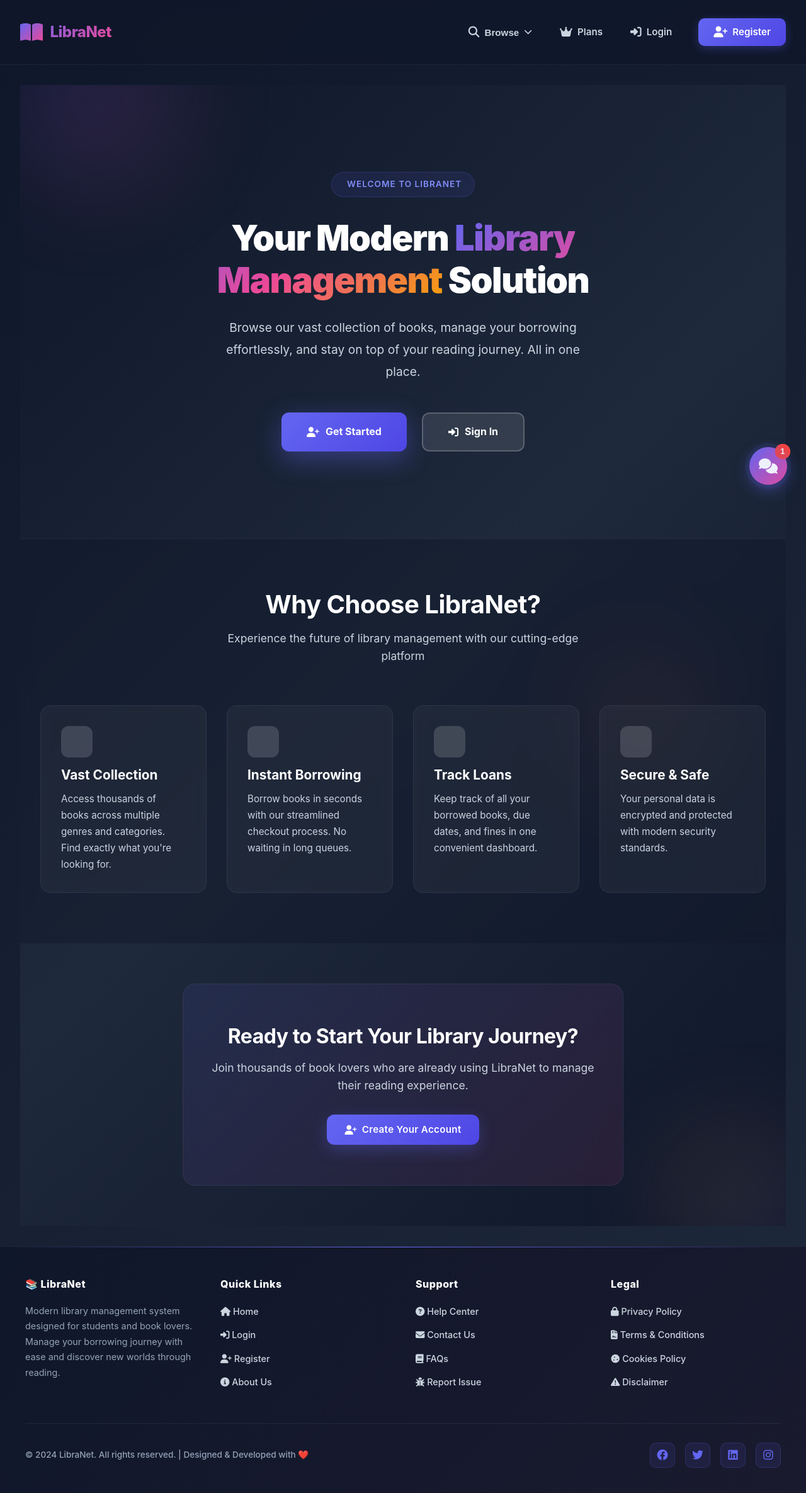
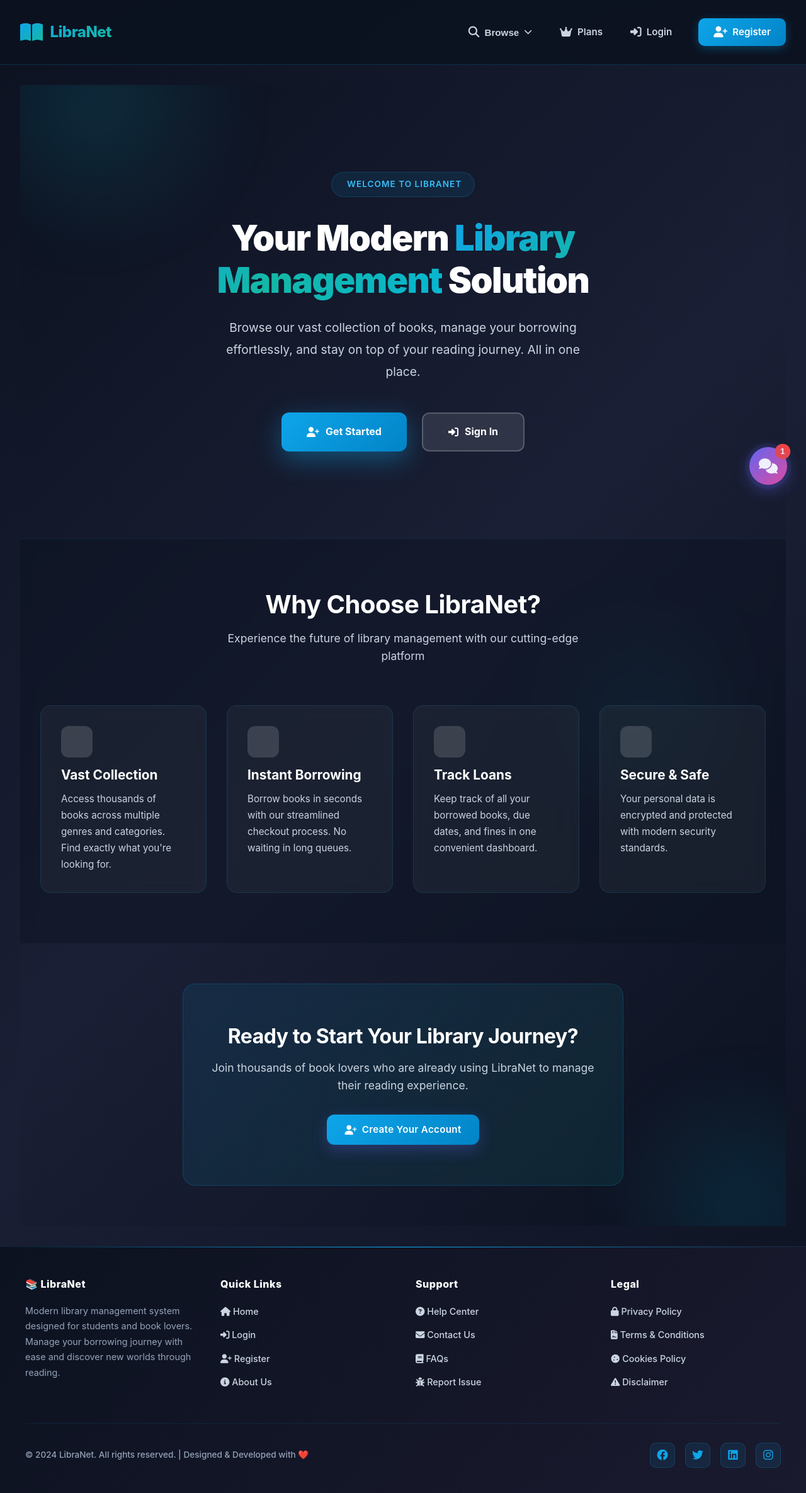
Before and after one commit to vans-aj/LibraNet, a Flask app: page / in a window 1280 px wide. Shown: the whole page at 63% size. Run offline with Flask 3, Linux system fonts and the light colour scheme; parts of the project's set-up code (start-up, migrations or seed data) failed here and were passed over.

Commit message:
Update UI color scheme to modern blue/teal theme
Co-authored-by: vans-aj <149356090+vans-aj@users.noreply.github.com>

```diff
--- a/app/static/css/modern-auth.css
+++ b/app/static/css/modern-auth.css
@@ -16,7 +16,7 @@
     align-items: center;
     justify-content: center;
     padding: 60px 40px;
-    background: linear-gradient(135deg, #6366f1 0%, #4f46e5 50%, #ec4899 100%);
+    background: linear-gradient(135deg, #0ea5e9 0%, #0284c7 50%, #14b8a6 100%);
     position: relative;
     overflow: hidden;
 }
@@ -57,7 +57,7 @@
     right: 0;
     width: 200px;
     height: 200px;
-    background: radial-gradient(circle, rgba(99, 102, 241, 0.08), transparent 70%);
+    background: radial-gradient(circle, rgba(14, 165, 233, 0.08), transparent 70%);
     border-radius: 50%;
 }
 
@@ -98,7 +98,7 @@
     font-weight: 900;
     margin-bottom: 20px;
     letter-spacing: -0.5px;
-    background: linear-gradient(135deg, #6366f1 0%, #ec4899 100%);
+    background: linear-gradient(135deg, #0ea5e9 0%, #14b8a6 100%);
     -webkit-background-clip: text;
     -webkit-text-fill-color: transparent;
     background-clip: text;
@@ -221,9 +221,9 @@
 
 .form-group input:focus {
     outline: none;
-    border-color: #6366f1;
+    border-color: #0ea5e9;
     background: white;
-    box-shadow: 0 0 0 4px rgba(99, 102, 241, 0.1);
+    box-shadow: 0 0 0 4px rgba(14, 165, 233, 0.1);
 }
 
 .form-group input::placeholder {
@@ -260,7 +260,7 @@
     width: 20px;
     height: 20px;
     cursor: pointer;
-    accent-color: #6366f1;
+    accent-color: #0ea5e9;
     border-radius: 4px;
 }
 
@@ -277,7 +277,7 @@
 .submit-btn {
     width: 100%;
     padding: 14px 24px;
-    background: linear-gradient(135deg, #6366f1 0%, #4f46e5 100%);
+    background: linear-gradient(135deg, #0ea5e9 0%, #0284c7 100%);
     color: white;
     border: none;
     border-radius: 10px;
@@ -285,14 +285,14 @@
     font-weight: 700;
     cursor: pointer;
     transition: all 0.3s cubic-bezier(0.34, 1.56, 0.64, 1);
-    box-shadow: 0 8px 24px rgba(99, 102, 241, 0.35);
+    box-shadow: 0 8px 24px rgba(14, 165, 233, 0.35);
     letter-spacing: 0.3px;
 }
 
 .submit-btn:hover {
-    background: linear-gradient(135deg, #4f46e5 0%, #4338ca 100%);
+    background: linear-gradient(135deg, #0284c7 0%, #0369a1 100%);
     transform: translateY(-2px);
-    box-shadow: 0 12px 32px rgba(99, 102, 241, 0.45);
+    box-shadow: 0 12px 32px rgba(14, 165, 233, 0.45);
 }
 
 .submit-btn:active {
--- a/app/static/css/modern-book-detail.css
+++ b/app/static/css/modern-book-detail.css
@@ -1,6 +1,6 @@
 /* ===== MODERN BOOK DETAIL PAGE ===== */
 .book-detail-page {
-    background: linear-gradient(135deg, #0f172a 0%, #1e293b 100%);
+    background: linear-gradient(135deg, #0c1220 0%, #1a1f35 100%);
     min-height: 100vh;
     padding: 3rem 2rem;
     color: #cbd5e0;
@@ -22,7 +22,7 @@
     display: inline-flex;
     align-items: center;
     gap: 0.5rem;
-    color: #818cf8;
+    color: #38bdf8;
     text-decoration: none;
     font-weight: 600;
     margin-bottom: 2.5rem;
@@ -112,7 +112,7 @@
 
 .book-main-author {
     font-size: 1.25rem;
-    color: #818cf8;
+    color: #38bdf8;
     font-weight: 500;
 }
 
@@ -147,7 +147,7 @@
     font-size: 1.5rem;
     color: #fff;
     margin-bottom: 1rem;
-    border-bottom: 2px solid #6366f1;
+    border-bottom: 2px solid #0ea5e9;
     padding-bottom: 0.5rem;
     display: inline-block;
 }
@@ -178,7 +178,7 @@
 }
 
 .action-btn.primary-action {
-    background: linear-gradient(135deg, #818cf8 0%, #6366f1 100%);
+    background: linear-gradient(135deg, #38bdf8 0%, #0ea5e9 100%);
     color: white;
 }
 
--- a/app/static/css/modern-footer.css
+++ b/app/static/css/modern-footer.css
@@ -1,12 +1,12 @@
 /* ===== MODERN FOOTER ===== */
 
 .page-footer {
-    background: linear-gradient(135deg, #0f172a 0%, #1a1a2e 100%);
+    background: linear-gradient(135deg, #0c1220 0%, #1a1a2e 100%);
     color: #cbd5e0;
     padding: 50px 20px 20px;
     position: relative;
     width: 100%;
-    border-top: 1px solid rgba(148, 163, 184, 0.1);
+    border-top: 1px solid rgba(14, 165, 233, 0.1);
 }
 
 .page-footer::before {
@@ -16,7 +16,7 @@
     left: 0;
     right: 0;
     height: 1px;
-    background: linear-gradient(90deg, transparent, #6366f1, transparent);
+    background: linear-gradient(90deg, transparent, #0ea5e9, transparent);
 }
 
 .footer-content {
@@ -76,7 +76,7 @@
     top: 50%;
     width: 6px;
     height: 6px;
-    background: linear-gradient(135deg, #6366f1 0%, #ec4899 100%);
+    background: linear-gradient(135deg, #0ea5e9 0%, #14b8a6 100%);
     border-radius: 50%;
     opacity: 0;
     transform: translateY(-50%);
@@ -84,7 +84,7 @@
 }
 
 .footer-section ul li a:hover {
-    color: #6366f1;
+    color: #0ea5e9;
     transform: translateX(8px);
 }
 
@@ -94,7 +94,7 @@
 
 /* ===== FOOTER DIVIDER ===== */
 .footer-divider {
-    border-top: 1px solid rgba(148, 163, 184, 0.1);
+    border-top: 1px solid rgba(14, 165, 233, 0.1);
     padding-top: 30px;
     margin-top: 30px;
 }
@@ -132,21 +132,21 @@
     display: flex;
     align-items: center;
     justify-content: center;
-    background: rgba(99, 102, 241, 0.1);
-    color: #6366f1;
+    background: rgba(14, 165, 233, 0.1);
+    color: #0ea5e9;
     font-size: 1.1rem;
     border-radius: 10px;
     transition: all 0.3s cubic-bezier(0.34, 1.56, 0.64, 1);
     text-decoration: none;
-    border: 1px solid rgba(99, 102, 241, 0.2);
+    border: 1px solid rgba(14, 165, 233, 0.2);
 }
 
 .footer-social a:hover {
-    background: linear-gradient(135deg, #6366f1 0%, #ec4899 100%);
+    background: linear-gradient(135deg, #0ea5e9 0%, #14b8a6 100%);
     color: white;
     transform: translateY(-3px);
-    box-shadow: 0 8px 20px rgba(99, 102, 241, 0.3);
-    border-color: #6366f1;
+    box-shadow: 0 8px 20px rgba(14, 165, 233, 0.3);
+    border-color: #0ea5e9;
 }
 
 /* ===== ANIMATIONS ===== */
--- a/app/static/css/modern-global.css
+++ b/app/static/css/modern-global.css
@@ -7,19 +7,19 @@
 }
 
 :root {
-    --primary: #6366f1;
-    --primary-dark: #4f46e5;
-    --primary-light: #818cf8;
-    --secondary: #ec4899;
-    --secondary-dark: #be185d;
-    --accent: #f59e0b;
-    --dark: #0f172a;
-    --dark-light: #1e293b;
-    --light: #f8fafc;
-    --text: #334155;
+    --primary: #0ea5e9;
+    --primary-dark: #0284c7;
+    --primary-light: #38bdf8;
+    --secondary: #14b8a6;
+    --secondary-dark: #0d9488;
+    --accent: #06b6d4;
+    --dark: #0c1220;
+    --dark-light: #1a1f35;
+    --light: #f0f9ff;
+    --text: #1e293b;
     --text-light: #64748b;
-    --border: #e2e8f0;
-    --success: #10b981;
+    --border: #cbd5e1;
+    --success: #22c55e;
     --danger: #ef4444;
     --warning: #f59e0b;
 }
@@ -30,7 +30,7 @@ html {
 
 body {
     font-family: 'Inter', -apple-system, BlinkMacSystemFont, 'Segoe UI', sans-serif;
-    background: linear-gradient(135deg, var(--dark) 0%, var(--dark-light) 100%);
+    background: linear-gradient(135deg, #0c1220 0%, #1a1f35 50%, #0c1220 100%);
     color: var(--text);
     line-height: 1.6;
     min-height: 100vh;
--- a/app/static/css/modern-landing.css
+++ b/app/static/css/modern-landing.css
@@ -1,7 +1,7 @@
 /* ===== MODERN LANDING PAGE ===== */
 
 .landing-page {
-    background: linear-gradient(135deg, #0f172a 0%, #1e293b 50%, #0f172a 100%);
+    background: linear-gradient(135deg, #0c1220 0%, #1a1f35 50%, #0c1220 100%);
     min-height: 100vh;
     position: relative;
     overflow: hidden;
@@ -29,7 +29,7 @@
 .blob-1 {
     width: 300px;
     height: 300px;
-    background: linear-gradient(135deg, #6366f1 0%, #ec4899 100%);
+    background: linear-gradient(135deg, #0ea5e9 0%, #14b8a6 100%);
     top: -100px;
     left: -50px;
     animation-delay: 0s;
@@ -38,7 +38,7 @@
 .blob-2 {
     width: 250px;
     height: 250px;
-    background: linear-gradient(135deg, #f59e0b 0%, #6366f1 100%);
+    background: linear-gradient(135deg, #06b6d4 0%, #0ea5e9 100%);
     bottom: -100px;
     right: -50px;
     animation-delay: 5s;
@@ -47,7 +47,7 @@
 .blob-3 {
     width: 200px;
     height: 200px;
-    background: linear-gradient(135deg, #ec4899 0%, #f59e0b 100%);
+    background: linear-gradient(135deg, #14b8a6 0%, #06b6d4 100%);
     top: 50%;
     right: 10%;
     animation-delay: 10s;
@@ -96,11 +96,11 @@
 .hero-badge {
     display: inline-block;
     padding: 8px 20px;
-    background: rgba(99, 102, 241, 0.1);
+    background: rgba(14, 165, 233, 0.1);
     backdrop-filter: blur(10px);
-    border: 1px solid rgba(99, 102, 241, 0.2);
+    border: 1px solid rgba(14, 165, 233, 0.2);
     border-radius: 50px;
-    color: #818cf8;
+    color: #38bdf8;
     font-weight: 600;
     font-size: 0.85rem;
     text-transform: uppercase;
@@ -120,7 +120,7 @@
 }
 
 .hero-title-gradient {
-    background: linear-gradient(135deg, #6366f1 0%, #ec4899 50%, #f59e0b 100%);
+    background: linear-gradient(135deg, #0ea5e9 0%, #14b8a6 50%, #06b6d4 100%);
     -webkit-background-clip: text;
     -webkit-text-fill-color: transparent;
     background-clip: text;
@@ -158,15 +158,15 @@
 }
 
 .btn-hero-primary {
-    background: linear-gradient(135deg, #6366f1 0%, #4f46e5 100%);
+    background: linear-gradient(135deg, #0ea5e9 0%, #0284c7 100%);
     color: white;
-    box-shadow: 0 12px 40px rgba(99, 102, 241, 0.4);
+    box-shadow: 0 12px 40px rgba(14, 165, 233, 0.4);
     border: none;
 }
 
 .btn-hero-primary:hover {
     transform: translateY(-5px);
-    box-shadow: 0 18px 50px rgba(99, 102, 241, 0.5);
+    box-shadow: 0 18px 50px rgba(14, 165, 233, 0.5);
 }
 
 .btn-hero-secondary {
@@ -179,8 +179,8 @@
 
 .btn-hero-secondary:hover {
     background: rgba(255, 255, 255, 0.15);
-    border-color: #6366f1;
-    color: #6366f1;
+    border-color: #0ea5e9;
+    color: #0ea5e9;
     transform: translateY(-5px);
 }
 
@@ -189,9 +189,9 @@
     position: relative;
     z-index: 2;
     padding: 5rem 2rem;
-    background: rgba(15, 23, 42, 0.4);
+    background: rgba(12, 18, 32, 0.4);
     backdrop-filter: blur(10px);
-    border-top: 1px solid rgba(148, 163, 184, 0.1);
+    border-top: 1px solid rgba(14, 165, 233, 0.1);
 }
 
 .features-container {
@@ -228,7 +228,7 @@
 .feature-card {
     background: rgba(255, 255, 255, 0.05);
     backdrop-filter: blur(10px);
-    border: 1px solid rgba(148, 163, 184, 0.1);
+    border: 1px solid rgba(14, 165, 233, 0.15);
     border-radius: 16px;
     padding: 2rem;
     transition: all 0.4s cubic-bezier(0.34, 1.56, 0.64, 1);
@@ -242,16 +242,16 @@
 .feature-card:nth-child(4) { animation-delay: 0.4s; }
 
 .feature-card:hover {
-    background: rgba(99, 102, 241, 0.1);
-    border-color: #6366f1;
+    background: rgba(14, 165, 233, 0.1);
+    border-color: #0ea5e9;
     transform: translateY(-8px);
-    box-shadow: 0 20px 50px rgba(99, 102, 241, 0.2);
+    box-shadow: 0 20px 50px rgba(14, 165, 233, 0.2);
 }
 
 .feature-icon {
     font-size: 3rem;
     margin-bottom: 1rem;
-    background: linear-gradient(135deg, #6366f1 0%, #ec4899 100%);
+    background: linear-gradient(135deg, #0ea5e9 0%, #14b8a6 100%);
     -webkit-background-clip: text;
     -webkit-text-fill-color: transparent;
     background-clip: text;
@@ -278,9 +278,9 @@
 }
 
 .cta-card {
-    background: linear-gradient(135deg, rgba(99, 102, 241, 0.1) 0%, rgba(236, 72, 153, 0.1) 100%);
+    background: linear-gradient(135deg, rgba(14, 165, 233, 0.1) 0%, rgba(20, 184, 166, 0.1) 100%);
     backdrop-filter: blur(10px);
-    border: 1px solid rgba(148, 163, 184, 0.1);
+    border: 1px solid rgba(14, 165, 233, 0.2);
     border-radius: 20px;
     padding: 4rem 2rem;
     max-width: 700px;
--- a/app/static/css/modern-navbar.css
+++ b/app/static/css/modern-navbar.css
@@ -1,9 +1,9 @@
 /* ===== MODERN NAVBAR ===== */
 
 .navbar {
-    background: rgba(15, 23, 42, 0.8);
+    background: rgba(12, 18, 32, 0.9);
     backdrop-filter: blur(10px);
-    border-bottom: 1px solid rgba(148, 163, 184, 0.1);
+    border-bottom: 1px solid rgba(14, 165, 233, 0.2);
     position: sticky;
     top: 0;
     z-index: 1000;
@@ -39,7 +39,7 @@
     text-decoration: none;
     font-size: 1.5rem;
     font-weight: 800;
-    background: linear-gradient(135deg, #6366f1 0%, #ec4899 100%);
+    background: linear-gradient(135deg, #0ea5e9 0%, #14b8a6 100%);
     -webkit-background-clip: text;
     -webkit-text-fill-color: transparent;
     background-clip: text;
@@ -53,7 +53,7 @@
 
 .nav-brand i {
     font-size: 2rem;
-    background: linear-gradient(135deg, #6366f1 0%, #ec4899 100%);
+    background: linear-gradient(135deg, #0ea5e9 0%, #14b8a6 100%);
     -webkit-background-clip: text;
     -webkit-text-fill-color: transparent;
     background-clip: text;
@@ -102,7 +102,7 @@
     left: 50%;
     width: 0;
     height: 2px;
-    background: linear-gradient(90deg, #6366f1, #ec4899);
+    background: linear-gradient(90deg, #0ea5e9, #14b8a6);
     transform: translateX(-50%);
     transition: width 0.3s ease;
 }
@@ -112,8 +112,8 @@
 }
 
 .nav-link:hover {
-    color: #6366f1;
-    background: rgba(99, 102, 241, 0.1);
+    color: #0ea5e9;
+    background: rgba(14, 165, 233, 0.1);
     transform: translateY(-2px);
 }
 
@@ -133,7 +133,7 @@
     justify-content: center;
     min-width: 24px;
     height: 24px;
-    background: linear-gradient(135deg, #ec4899 0%, #f472b6 100%);
+    background: linear-gradient(135deg, #14b8a6 0%, #0ea5e9 100%);
     color: white;
     border-radius: 50%;
     font-size: 0.75rem;
@@ -143,26 +143,26 @@
 
 @keyframes pulse {
     0%, 100% {
-        box-shadow: 0 0 0 0 rgba(236, 72, 153, 0.7);
+        box-shadow: 0 0 0 0 rgba(14, 165, 233, 0.7);
     }
     50% {
-        box-shadow: 0 0 0 10px rgba(236, 72, 153, 0);
+        box-shadow: 0 0 0 10px rgba(14, 165, 233, 0);
     }
 }
 
 /* ===== REGISTER BUTTON ===== */
 .nav-register-btn {
-    background: linear-gradient(135deg, #6366f1 0%, #4f46e5 100%);
+    background: linear-gradient(135deg, #0ea5e9 0%, #0284c7 100%);
     color: white !important;
     border-radius: 10px;
     padding: 10px 24px;
-    box-shadow: 0 4px 15px rgba(99, 102, 241, 0.3);
+    box-shadow: 0 4px 15px rgba(14, 165, 233, 0.3);
     margin-left: 1rem;
 }
 
 .nav-register-btn:hover {
-    background: linear-gradient(135deg, #4f46e5 0%, #4338ca 100%);
-    box-shadow: 0 6px 20px rgba(99, 102, 241, 0.5);
+    background: linear-gradient(135deg, #0284c7 0%, #0369a1 100%);
+    box-shadow: 0 6px 20px rgba(14, 165, 233, 0.5);
     transform: translateY(-3px);
 }
 
@@ -194,10 +194,10 @@
     position: absolute;
     top: 100%;
     right: 0;
-    background: rgba(15, 23, 42, 0.95);
+    background: rgba(12, 18, 32, 0.95);
     backdrop-filter: blur(10px);
     border-radius: 14px;
-    border: 1px solid rgba(148, 163, 184, 0.1);
+    border: 1px solid rgba(14, 165, 233, 0.2);
     box-shadow: 0 20px 50px rgba(0, 0, 0, 0.3);
     min-width: 220px;
     opacity: 0;
@@ -228,15 +228,15 @@
 }
 
 .dropdown-item:hover {
-    background: rgba(99, 102, 241, 0.1);
-    color: #6366f1;
-    border-left-color: #6366f1;
+    background: rgba(14, 165, 233, 0.1);
+    color: #0ea5e9;
+    border-left-color: #0ea5e9;
     transform: translateX(5px);
 }
 
 .dropdown-item i {
     font-size: 1rem;
-    color: #6366f1;
+    color: #0ea5e9;
 }
 
 .logout-item {
--- a/app/templates/base.html
+++ b/app/templates/base.html
@@ -272,13 +272,13 @@
       }
 
       .alert-info {
-          background: linear-gradient(135deg, rgba(99, 102, 241, 0.1) 0%, rgba(99, 102, 241, 0.05) 100%);
-          color: #312e81;
-          border-left-color: #6366f1;
+          background: linear-gradient(135deg, rgba(14, 165, 233, 0.1) 0%, rgba(14, 165, 233, 0.05) 100%);
+          color: #0c4a6e;
+          border-left-color: #0ea5e9;
       }
 
       .alert-info i {
-          color: #6366f1;
+          color: #0ea5e9;
       }
 
       @media (max-width: 768px) {
```
Also changed, not shown: app/static/css/modern-bag.css (+14 -14 lines), app/static/css/modern-books.css (+14 -14 lines), app/static/css/modern-loans.css (+16 -16 lines).
